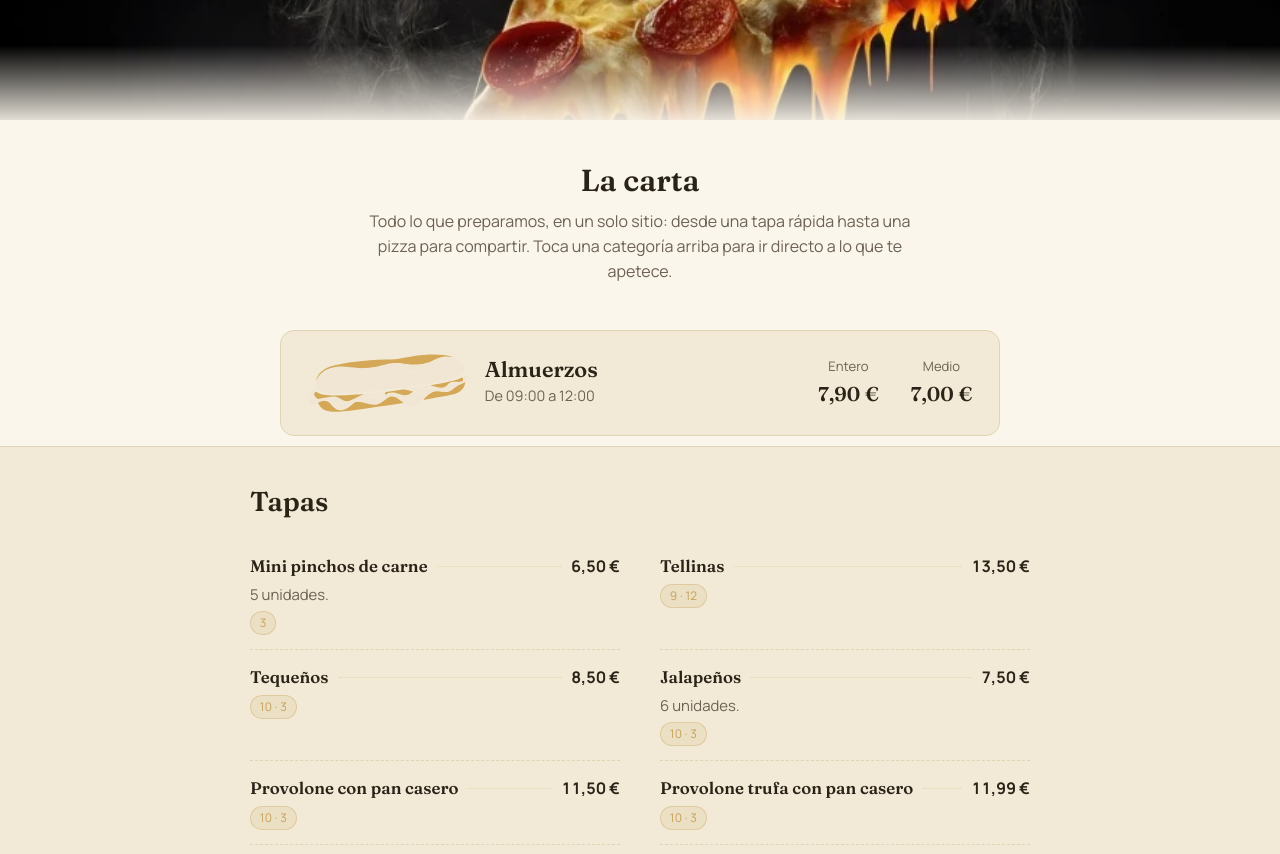
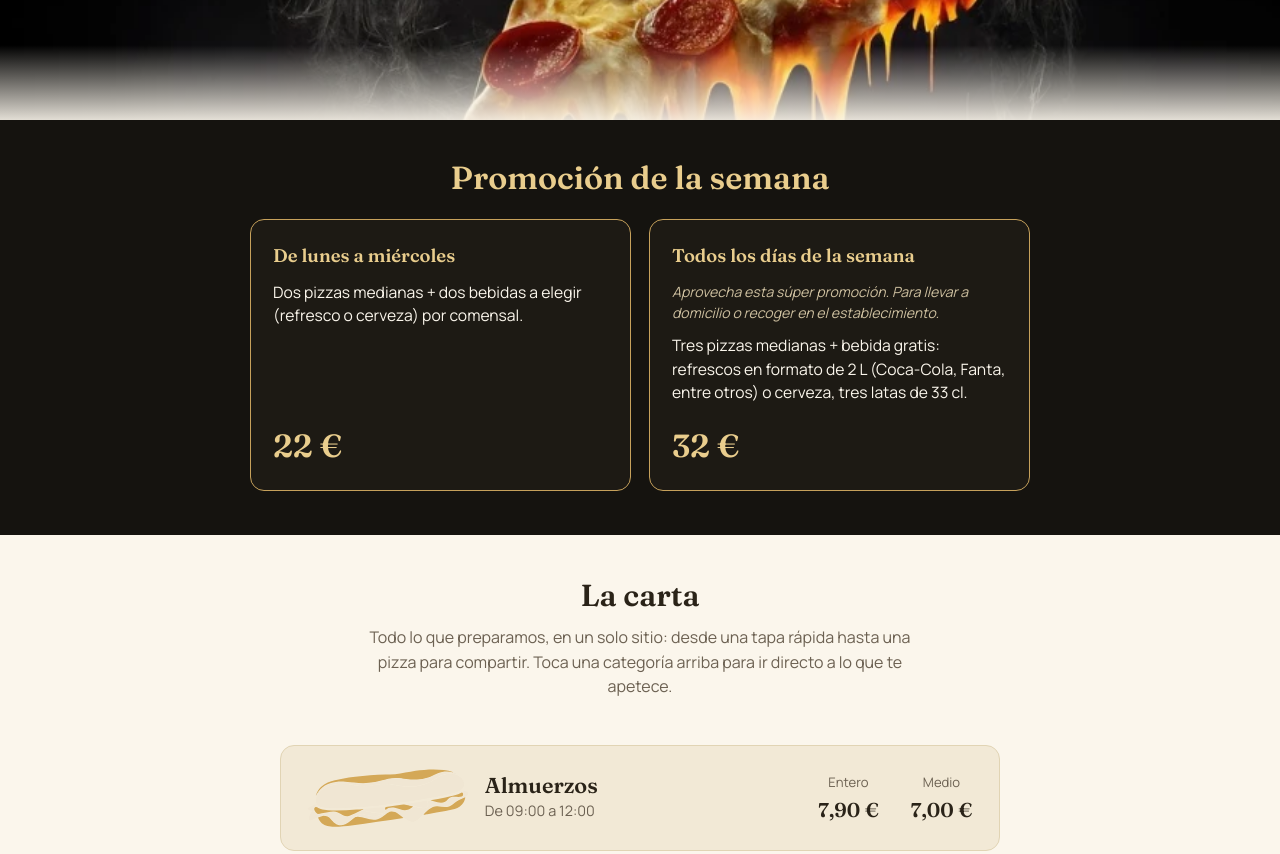
Before and after one commit to Victor18066/Bello-Rinc-n, a plain HTML site: page index.html in a window 1280 px wide. Shown: the part 860-1714 px from the top of the page. Drawn offline with Linux system fonts and the light colour scheme.

Commit message:
Add files via upload

```diff
--- a/css/style.css
+++ b/css/style.css
@@ -1143,3 +1143,84 @@ button:focus-visible{
      flex-basis: auto;
    }
 }
+
+
+/* =========================================================
+   PROMOCIÓN DE LA SEMANA
+   ========================================================= */
+
+.promo{
+  scroll-margin-top:var(--nav-offset);
+  background:var(--ink);
+  color:var(--cream);
+  padding:40px 0 44px;
+}
+
+.promo-head{
+  text-align:center;
+  margin-bottom:24px;
+}
+
+.promo-title{
+  font-family:var(--font-display);
+  font-size:clamp(1.5rem,4.5vw,2rem);
+  font-weight:600;
+  color:var(--gold-bright);
+}
+
+.promo-cards{
+  display:grid;
+  grid-template-columns:1fr 1fr;
+  gap:18px;
+}
+
+.promo-card{
+  display:flex;
+  flex-direction:column;
+  gap:10px;
+  padding:22px 22px 20px;
+  border:1px solid var(--gold);
+  border-radius:14px;
+  background:var(--ink-2);
+}
+
+.promo-when{
+  margin:0;
+  font-family:var(--font-display);
+  font-size:1.15rem;
+  font-weight:600;
+  color:var(--gold-bright);
+}
+
+.promo-tagline{
+  margin:0;
+  font-size:.88rem;
+  font-style:italic;
+  color:#cdbf9f;
+}
+
+.promo-desc{
+  margin:0;
+  font-size:.98rem;
+  line-height:1.5;
+  color:var(--cream);
+}
+
+.promo-price{
+  margin:auto 0 0;
+  padding-top:6px;
+  font-family:var(--font-display);
+  font-size:2rem;
+  font-weight:600;
+  color:var(--gold-bright);
+}
+
+@media (max-width:640px){
+  .promo{
+    padding:32px 0 36px;
+  }
+
+  .promo-cards{
+    grid-template-columns:1fr;
+  }
+}
--- a/index.html
+++ b/index.html
@@ -90,6 +90,29 @@
       <source srcset="img/pizza-banner.webp" type="image/webp">
       <img src="img/pizza-banner.jpg" alt="" loading="lazy" width="885" height="587">
     </picture>
+  </section>
+
+  <section class="promo" id="promociones">
+    <div class="container">
+      <div class="promo-head">
+        <h2 class="promo-title">Promoción de la semana</h2>
+      </div>
+
+      <div class="promo-cards">
+        <article class="promo-card" id="promo-1">
+          <p class="promo-when">De lunes a miércoles</p>
+          <p class="promo-desc">Dos pizzas medianas + dos bebidas a elegir (refresco o cerveza) por comensal.</p>
+          <p class="promo-price">22 €</p>
+        </article>
+
+        <article class="promo-card" id="promo-2">
+          <p class="promo-when">Todos los días de la semana</p>
+          <p class="promo-tagline">Aprovecha esta súper promoción. Para llevar a domicilio o recoger en el establecimiento.</p>
+          <p class="promo-desc">Tres pizzas medianas + bebida gratis: refrescos en formato de 2 L (Coca-Cola, Fanta, entre otros) o cerveza, tres latas de 33 cl.</p>
+          <p class="promo-price">32 €</p>
+        </article>
+      </div>
+    </div>
   </section>
 
   <section class="intro" id="carta">
@@ -431,7 +454,7 @@
         <div class="info-block">
           <h3>Horario</h3>
           <p class="hours-days">Lunes a domingo</p>
-          <div class="hours-row"><span>Mañanas</span><span>09:00 – 15:30</span></div>
+          <div class="hours-row"><span>Mañanas</span><span>09:30 – 15:15</span></div>
           <div class="hours-row"><span>Tardes</span><span>18:30 – 23:30</span></div>
         </div>
         <div class="info-block">
--- a/js/script.js
+++ b/js/script.js
@@ -234,6 +234,24 @@
             ["Zumo de melocotón", ""]
           ]
         }
+      },
+
+      promo: {
+        title: "Promoción de la semana",
+        cards: [
+          {
+            when: "De lunes a miércoles",
+            tagline: "",
+            desc: "Dos pizzas medianas + dos bebidas a elegir (refresco o cerveza) por comensal.",
+            price: "22 €"
+          },
+          {
+            when: "Todos los días de la semana",
+            tagline: "Aprovecha esta súper promoción. Para llevar a domicilio o recoger en el establecimiento.",
+            desc: "Tres pizzas medianas + bebida gratis: refrescos en formato de 2 L (Coca-Cola, Fanta, entre otros) o cerveza, tres latas de 33 cl.",
+            price: "32 €"
+          }
+        ]
       },
 
       almuerzos: {
@@ -514,6 +532,24 @@
             ["Peach juice", ""]
           ]
         }
+      },
+
+      promo: {
+        title: "Deal of the week",
+        cards: [
+          {
+            when: "Monday to Wednesday",
+            tagline: "",
+            desc: "Two medium pizzas + two drinks of your choice (soft drink or beer) per person.",
+            price: "€22"
+          },
+          {
+            when: "Every day of the week",
+            tagline: "Make the most of this super deal. Home delivery or pick-up at the restaurant.",
+            desc: "Three medium pizzas + a free drink: 2 L soft drinks (Coca-Cola, Fanta, among others) or beer, three 33 cl cans.",
+            price: "€32"
+          }
+        ]
       },
 
       almuerzos: {
@@ -854,6 +890,35 @@
 
     if (introText) {
       introText.textContent = data.introText;
+    }
+
+    // ----------------------------------------------------------
+    // Promoción de la semana
+    // ----------------------------------------------------------
+
+    var promoSection = document.querySelector(".promo");
+
+    if (promoSection && data.promo) {
+      var promoTitle = promoSection.querySelector(".promo-title");
+
+      if (promoTitle) {
+        promoTitle.textContent = data.promo.title;
+      }
+
+      promoSection.querySelectorAll(".promo-card").forEach(function (card, i) {
+        var c = data.promo.cards[i];
+        if (!c) return;
+
+        var when = card.querySelector(".promo-when");
+        var tag = card.querySelector(".promo-tagline");
+        var desc = card.querySelector(".promo-desc");
+        var price = card.querySelector(".promo-price");
+
+        if (when) when.textContent = c.when;
+        if (tag) tag.textContent = c.tagline;
+        if (desc) desc.textContent = c.desc;
+        if (price) price.textContent = c.price;
+      });
     }
 
     // ----------------------------------------------------------
```
